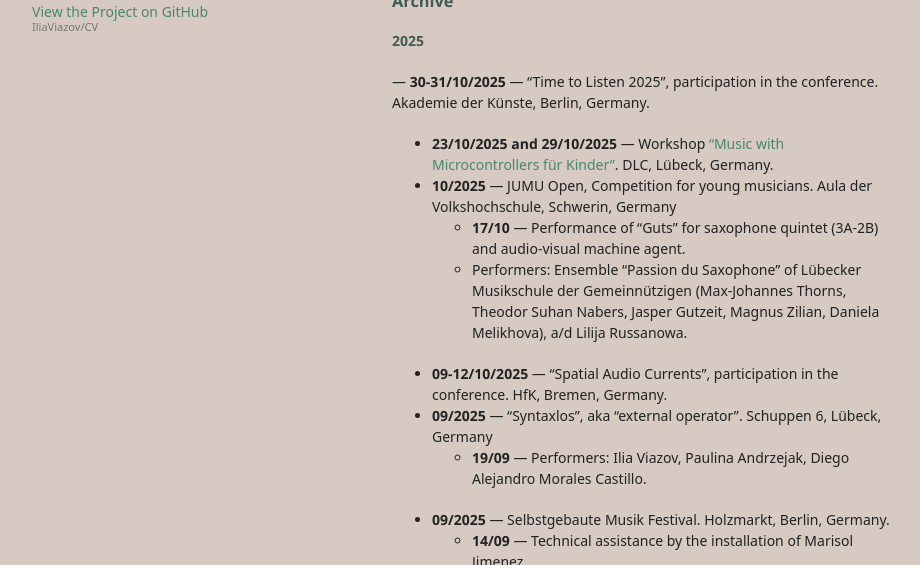
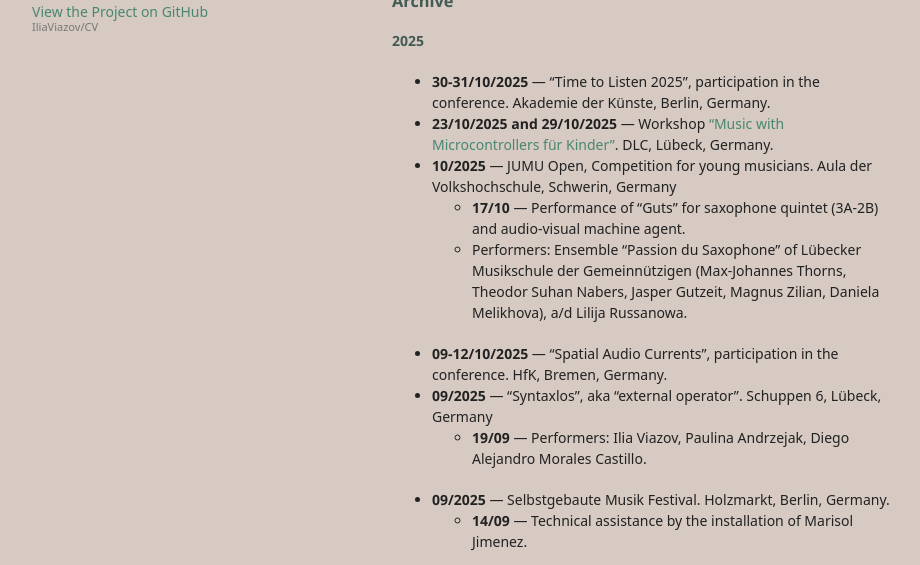
Before and after one commit to IliaViazov/CV, a Jekyll site: the page built from activities.md, in a window 1280 px wide and 900 px high, cut to the strip 335-900 px from the top of the window. Shown: the whole strip, without its empty margins (178-1098 px from the left). Built offline with Jekyll 4.4.1, drawn with Linux system fonts in a browser that asks for light colours; some web fonts are replaced; our own code applies the rules of GitHub Pages for plain Markdown files; the repository's description, which GitHub fills in, is left out.

```diff
--- a/activities.md
+++ b/activities.md
@@ -10,7 +10,7 @@
 ### Archive
 
 #### 2025
-— **30-31/10/2025** — "Time to Listen 2025", participation in the conference. Akademie der Künste, Berlin, Germany.
+- **30-31/10/2025** — "Time to Listen 2025", participation in the conference. Akademie der Künste, Berlin, Germany.
 - **23/10/2025 and 29/10/2025** — Workshop ["Music with Microcontrollers für Kinder"](https://www.ferienpass-luebeck.de/herbst/7303-musik-mit-mikrocontrollern-bbc-microbits). DLC, Lübeck, Germany.
 - **10/2025** — JUMU Open, Competition for young musicians. Aula der Volkshochschule, Schwerin, Germany
     - **17/10** — Performance of "Guts" for saxophone quintet (3A-2B) and audio-visual machine agent.
```
